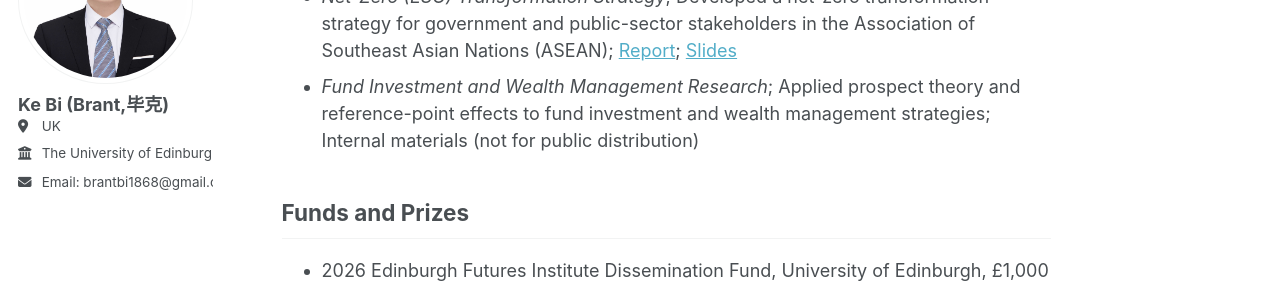
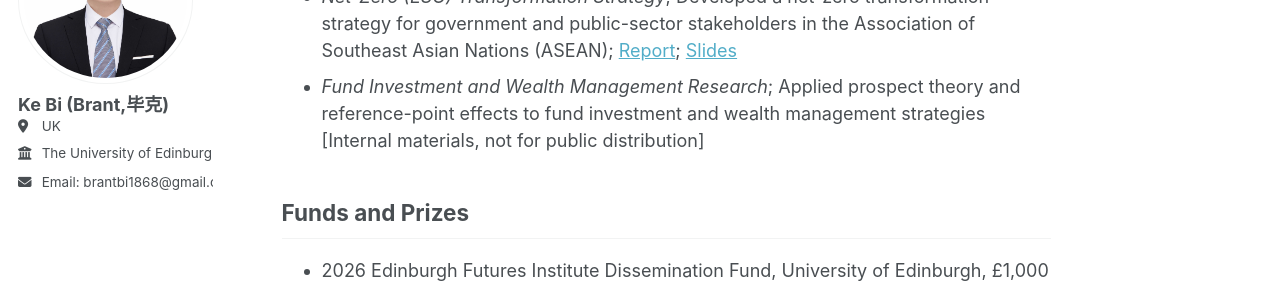
Before and after one commit to brant1868/brant1868.github.io, a Jekyll site: the page built from _pages/about.md, in a window 1280 px wide and 900 px high, scrolled down 5161 px. Shown: the part 184-479 px from the top of the window. Built offline with Jekyll 4.4.1, drawn with Linux system fonts in a browser that asks for light colours; a script bundle is joined from its source files by our own code; library files that are not in the unit come from our copies.

```diff
--- a/_pages/about.md
+++ b/_pages/about.md
@@ -154,7 +154,7 @@ Industry Experience
 Projects
 ------
 - _Net-Zero (ESG) Transformation Strategy_; Developed a net-zero transformation strategy for government and public-sector stakeholders in the Association of Southeast Asian Nations (ASEAN); [Report](https://drive.google.com/file/d/1btovQ6kc8e1mIddV4AggHNEkrgp7RVq4/view?usp=drive_link){:target="_blank" }; [Slides](https://drive.google.com/file/d/1PR9k6SMagLQlrjjk0f0aBUdfge8uWefY/view?usp=drive_link){:target="_blank" }
-- _Fund Investment and Wealth Management Research_; Applied prospect theory and reference-point effects to fund investment and wealth management strategies; Internal materials (not for public distribution)
+- _Fund Investment and Wealth Management Research_; Applied prospect theory and reference-point effects to fund investment and wealth management strategies [Internal materials, not for public distribution]
 
 
 Funds and Prizes
```
